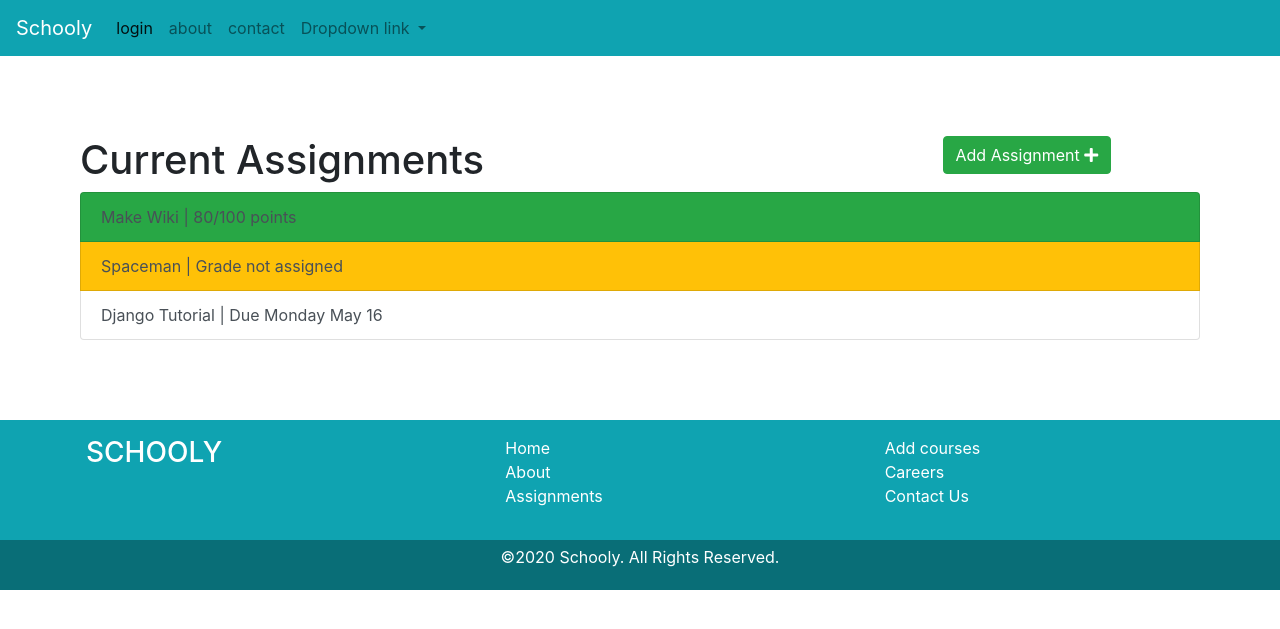
After one commit to diyarkudrat/school_management_system, a Django app: template classes/templates/add-assignment.html in a window 1280 px wide. The commit adds this page. Shown: the top 629 px of the page. Run offline with Django 3.2, Linux system fonts and the light colour scheme; the template is opened without the code that fills it, so the values that code supplies are empty; some libraries are stand-ins or nearby versions.

```diff
--- /dev/null
+++ b/classes/templates/add-assignment.html
@@ -0,0 +1,143 @@
+<!DOCTYPE html>
+<html lang="en">
+<head>
+    <meta charset="UTF-8">
+    <meta name="viewport" content="width=device-width, initial-scale=1.0">
+    <meta http-equiv="X-UA-Compatible" content="ie=edge">
+    <title>Assignments</title>
+    <!-- css externals -->
+    <link rel="stylesheet" href="https://stackpath.bootstrapcdn.com/bootstrap/4.4.1/css/bootstrap.min.css" integrity="sha384-Vkoo8x4CGsO3+Hhxv8T/Q5PaXtkKtu6ug5TOeNV6gBiFeWPGFN9MuhOf23Q9Ifjh" crossorigin="anonymous">
+    <link rel="stylesheet" href="https://cdnjs.cloudflare.com/ajax/libs/font-awesome/5.12.0/css/all.min.css">
+    <!-- js externals -->
+    <script src="https://code.jquery.com/jquery-3.4.1.slim.min.js" integrity="sha384-J6qa4849blE2+poT4WnyKhv5vZF5SrPo0iEjwBvKU7imGFAV0wwj1yYfoRSJoZ+n" crossorigin="anonymous"></script>
+    <script src="https://cdn.jsdelivr.net/npm/popper.js@1.16.0/dist/umd/popper.min.js" integrity="sha384-Q6E9RHvbIyZFJoft+2mJbHaEWldlvI9IOYy5n3zV9zzTtmI3UksdQRVvoxMfooAo" crossorigin="anonymous"></script>
+    <script src="https://stackpath.bootstrapcdn.com/bootstrap/4.4.1/js/bootstrap.min.js" integrity="sha384-wfSDF2E50Y2D1uUdj0O3uMBJnjuUD4Ih7YwaYd1iqfktj0Uod8GCExl3Og8ifwB6" crossorigin="anonymous"></script>
+</head>
+<style>
+.footer-row ul>li{
+    list-style-type: none;
+}
+.footer-row a{
+    color: white;
+}
+.copyright{
+    text-align: center;
+    padding: 5px;
+}
+</style>
+<body>
+<nav style="background:#0FA3B1;"class="navbar navbar-expand-lg navbar-light">
+        <a class="navbar-brand" style="color: white; "href="#">Schooly</a>
+        <button class="navbar-toggler" type="button" data-toggle="collapse" data-target="#navbarNavDropdown" aria-controls="navbarNavDropdown" aria-expanded="false" aria-label="Toggle navigation">
+            <span class="navbar-toggler-icon"></span>
+        </button>
+        <div class="collapse navbar-collapse" id="navbarNavDropdown">
+            <ul class="navbar-nav mr-auto">
+            <li class="nav-item active">
+                <a class="nav-link" href="login.html">login<span class="sr-only">(current)</span></a>
+            </li>
+            <li class="nav-item">
+                <a class="nav-link" href="#">about</a>
+            </li>
+            <li class="nav-item">
+                <a class="nav-link" href="#">contact</a>
+            </li>
+            <li class="nav-item dropdown">
+                <a class="nav-link dropdown-toggle" href="#" id="navbarDropdownMenuLink" role="button" data-toggle="dropdown" aria-haspopup="true" aria-expanded="false">
+                Dropdown link
+                </a>
+                <div class="dropdown-menu" aria-labelledby="navbarDropdownMenuLink">
+                <a class="dropdown-item" href="#">Action</a>
+                <a class="dropdown-item" href="#">Another action</a>
+                <a class="dropdown-item" href="#">Something else here</a>
+                </div>
+            </li>
+            </ul>
+        </div>
+</nav>
+    <section style="margin: 5rem;">
+        <div class="row">
+            <div class="col-9">
+                <h1>Current Assignments</h1>
+            </div>
+            <div class="col">
+                <a href=""  data-toggle="modal" data-target="#exampleModal" class="btn btn-success">Add Assignment <i class="fas fa-plus"></i></a>
+            </div>
+             <!-- Modal -->
+      <div class="modal fade" id="exampleModal" tabindex="-1" role="dialog" aria-labelledby="exampleModalLabel" aria-hidden="true">
+            <div class="modal-dialog" role="document">
+              <div class="modal-content">
+                <div class="modal-header">
+                  <h5 class="modal-title" id="exampleModalLabel">Assignment details</h5>
+                  <button type="button" class="close" data-dismiss="modal" aria-label="Close">
+                    <span aria-hidden="true">&times;</span>
+                  </button>
+                </div>
+                <div class="modal-body">
+                  <form>
+                      <div class="form-group">
+                            <label for="assignmentTitle">Assignment Title</label>
+                            <input type="text" class="form-control" id="assignmentTitle" placeholder="Ex: Make Wiki V2">
+                      </div>
+                      <div class="form-group">
+                        <label for="textArea">Description</label>
+                        <textarea class="form-control" id="textArea" cols="10" rows="3"></textarea>
+                      </div>
+                      <div class="form-group">
+                          <label for="pointTitle">Assignment Points</label>
+                          <input type="text" class="form-control" id="pointTitle">
+                      </div>
+                      <a href="" class="btn btn-success">Add Assignment</a>
+                  </form>
+
+                </div>
+                <!-- <div class="modal-footer">
+                  <button type="button" class="btn btn-secondary" data-dismiss="modal">Okay</button>
+                  <button type="button" class="btn btn-primary">Save changes</button>
+                </div> -->
+              </div>
+            </div>
+          </div>
+
+        </div>
+        <div class="list-group">
+                <button type="button" class="list-group-item list-group-item-action bg bg-success">
+                    Make Wiki | 80/100 points
+                </button>
+                <button type="button" class="list-group-item list-group-item-action bg-warning">
+                    Spaceman | Grade not assigned
+                </button>
+                <button type="button" class="list-group-item list-group-item-action">
+                    Django Tutorial | Due Monday May 16
+                </button>
+
+        </div>
+    </section>
+    <footer style="background: #0FA3B1; color: white; ">
+            <div class="container" style="padding: 1rem;">
+                <div class="footer-row row">
+                    <div class="col">
+                        <h3>SCHOOLY</h3>
+                    </div>
+                    <div class="col">
+                        <ul>
+                            <li><a href="">Home</a></li>
+                            <li><a href="">About</a></li>
+                            <li><a href="">Assignments</a></li>
+                        </ul>
+                    </div>
+                    <div class="col">
+                        <ul>
+                            <li><a href="">Add courses</a></li>
+                            <li><a href="">Careers</a></li>
+                            <li><a href="">Contact Us</a></li>
+                        </ul>
+                    </div>
+                </div>
+        </div>
+            <div class="copyright" style="background: rgb(9, 110, 119);">
+                    <p>©2020  Schooly. All Rights Reserved.</p>
+            </div>
+        </footer>
+</body>
+</html>
--- a/classes/templates/login.html
+++ b/classes/templates/login.html
@@ -1,5 +1,6 @@
 <!DOCTYPE html>
 <html lang="en">
+<!-- this is john's comment -->
 <head>
     <meta charset="UTF-8">
     <meta name="viewport" content="width=device-width, initial-scale=1.0">
```
